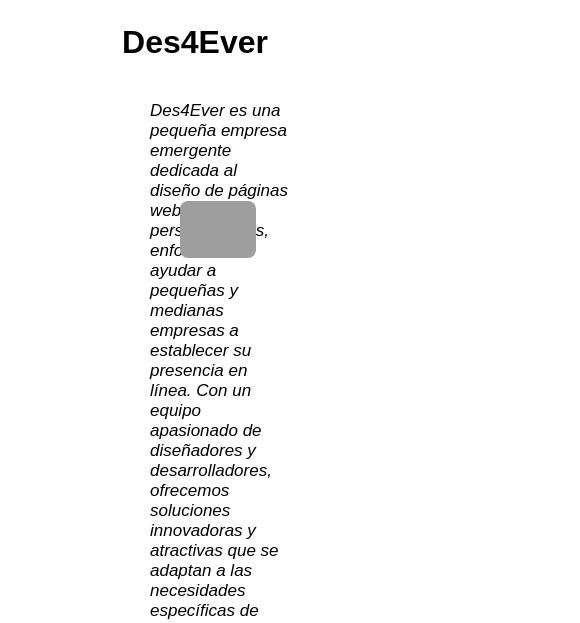
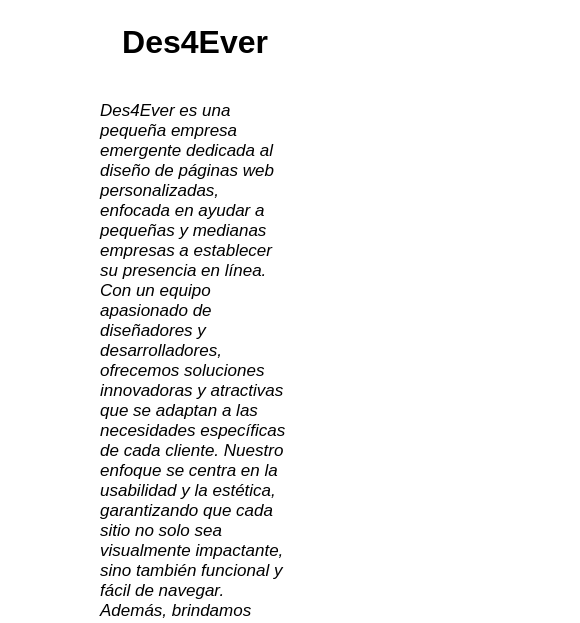
Before and after one commit to alanjferprog/Primer-Parcial-Web, a plain HTML site: page inicio.html in a window 390 px wide. Shown: the part 83-706 px from the top of the page, 580 px wide, since content can reach past the window. Drawn offline with nearby package versions, Linux system fonts and the light colour scheme; grey boxes are pictures that could not be loaded.

Commit message:
Arreglado responsive home

```diff
--- a/style.css
+++ b/style.css
@@ -111,12 +111,12 @@ header {
     .nav-list li a {
         color: #162521;
     }
+
+
 }
 
 
 /* FOOTER */
-
-
 footer {
     text-align: center;
     border-top: 5px solid black;
@@ -139,7 +139,6 @@ footer figure {
 
 
 /* MAIN */
-
 .ptitle {
     text-align: center;
     margin-top: 1.7rem;
@@ -262,7 +261,7 @@ footer figure {
 }
 
 #img-inicio {
-    width: 40%;
+    width: 400px;
     height: auto;
     border-radius: 8px;
     margin-left: 80px;
@@ -275,10 +274,11 @@ footer figure {
     padding: 40px 100px;
 }
 
-.texto-inicio {
+#texto-inicio {
     width: 400px;
-    height: 100px;
+    height: auto;
     margin-left: 50px;
+    margin-bottom: 40px;
 }
 
 #texto {
@@ -366,7 +366,6 @@ footer figure {
         width: 100px;
     }
 
-
 }
 
 @media (min-width: 1024px) {
```
